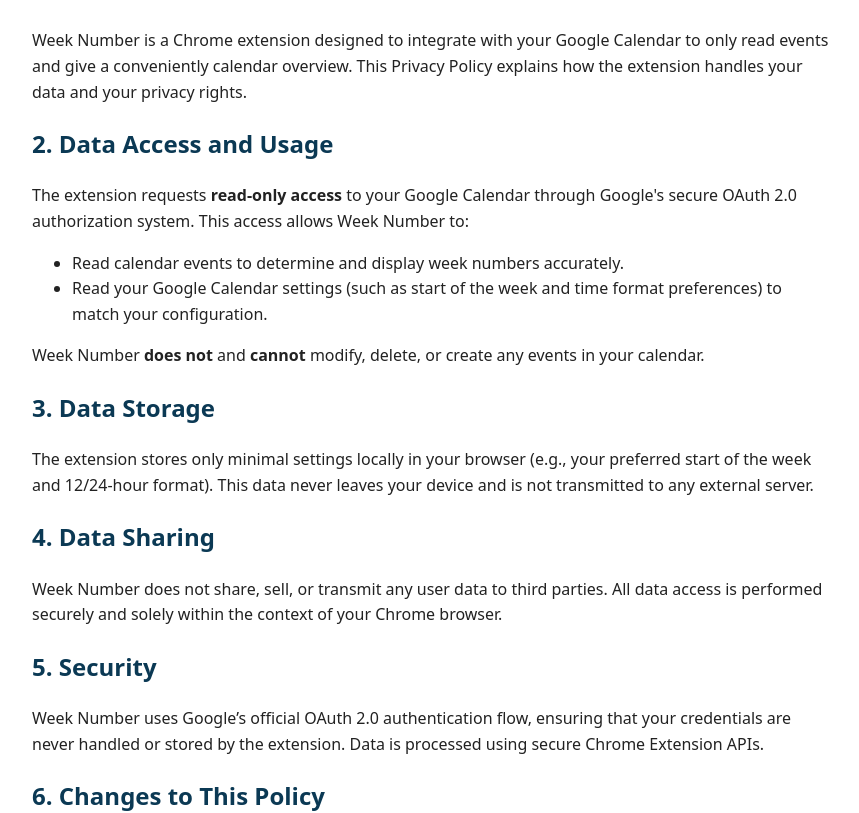
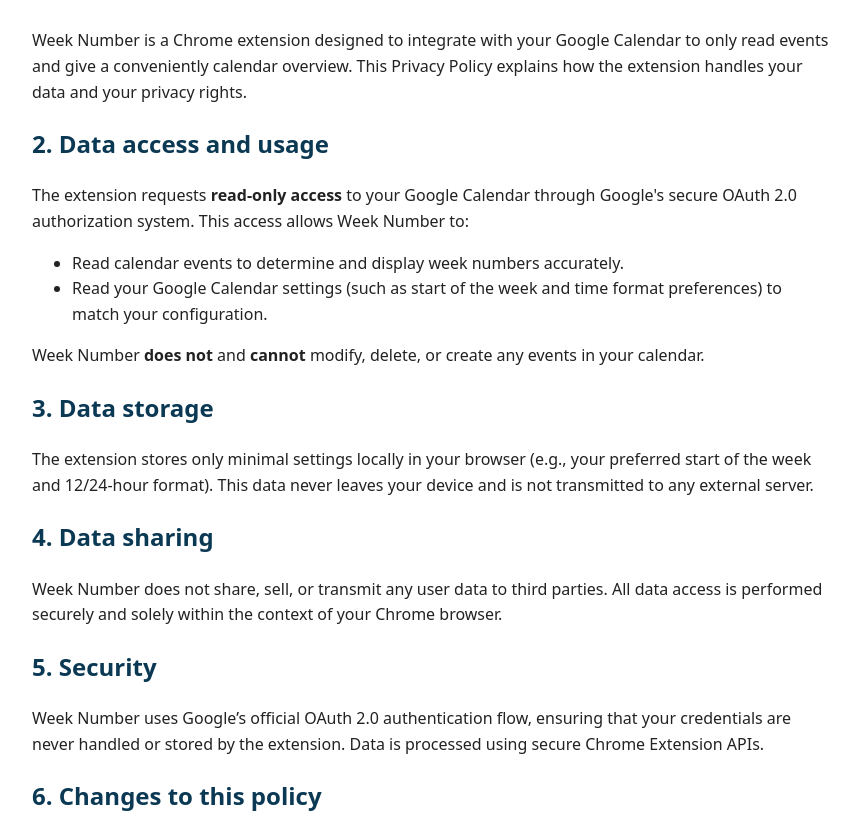
Before and after one commit to brixdk/week-number, a plain HTML site: page privacy.html in a window 1280 px wide. Shown: the part 180-993 px from the top of the page, without its empty margins (208-1067 px from the left). Drawn offline with Linux system fonts and the light colour scheme.

Commit message:
Update headings to lowercase in privacy policy

```diff
--- a/privacy.html
+++ b/privacy.html
@@ -37,7 +37,7 @@
     This Privacy Policy explains how the extension handles your data and your privacy rights.
   </p>
 
-  <h2>2. Data Access and Usage</h2>
+  <h2>2. Data access and usage</h2>
   <p>
     The extension requests <strong>read-only access</strong> to your Google Calendar through Google's secure OAuth 2.0 authorization system.
     This access allows Week Number to:
@@ -51,13 +51,13 @@
     Week Number <strong>does not</strong> and <strong>cannot</strong> modify, delete, or create any events in your calendar.
   </p>
 
-  <h2>3. Data Storage</h2>
+  <h2>3. Data storage</h2>
   <p>
     The extension stores only minimal settings locally in your browser (e.g., your preferred start of the week and 12/24-hour format).
     This data never leaves your device and is not transmitted to any external server.
   </p>
 
-  <h2>4. Data Sharing</h2>
+  <h2>4. Data sharing</h2>
   <p>
     Week Number does not share, sell, or transmit any user data to third parties.
     All data access is performed securely and solely within the context of your Chrome browser.
@@ -69,7 +69,7 @@
     Data is processed using secure Chrome Extension APIs.
   </p>
 
-  <h2>6. Changes to This Policy</h2>
+  <h2>6. Changes to this policy</h2>
   <p>
     This Privacy Policy may be updated periodically. Updates will be published on this page with a new "Last updated" date.
   </p>
```
